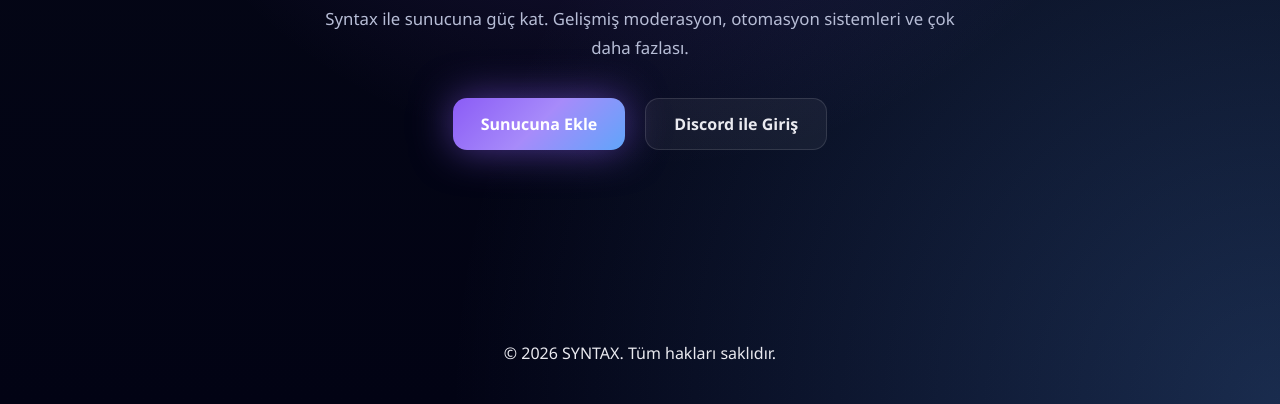
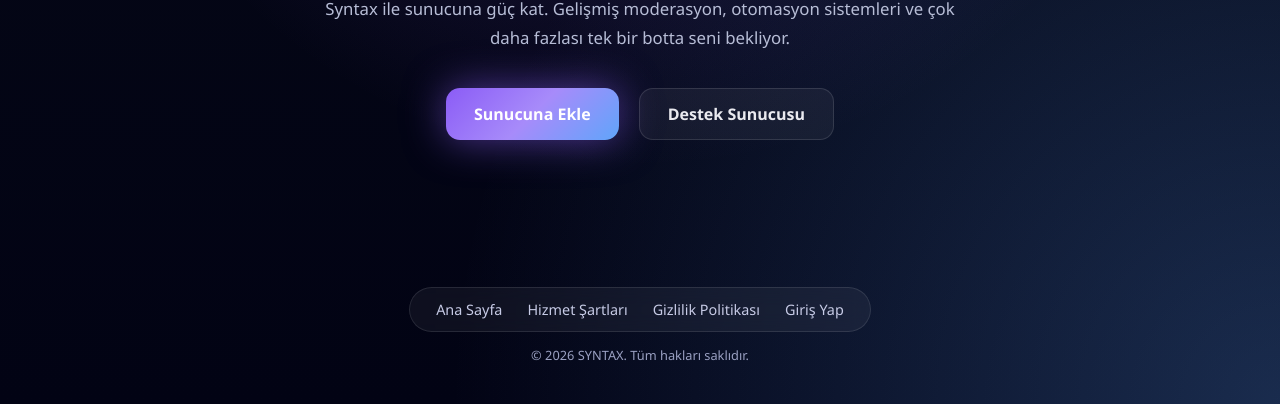
Before and after one commit to zexexe35-cmd/discord-bot-site, a plain HTML site: page index.html in a window 1280 px wide. Shown: the part 396-800 px from the top of the page. Drawn offline with Linux system fonts and the light colour scheme; no server answers.

Commit message:
Update index.html

```diff
--- a/index.html
+++ b/index.html
@@ -113,8 +113,6 @@
       transition: all 0.25s ease;
       display: inline-flex;
       align-items: center;
-      justify-content: center;
-      cursor: pointer;
     }
 
     .btn-primary {
@@ -123,10 +121,20 @@
       box-shadow: 0 0 40px rgba(139,92,246,0.55);
     }
 
+    .btn-primary:hover {
+      transform: translateY(-2px);
+      box-shadow: 0 0 55px rgba(167,139,250,0.8);
+    }
+
     .btn-secondary {
       background: rgba(255,255,255,0.05);
       color: #eaeaf0;
       border: 1px solid rgba(255,255,255,0.12);
+    }
+
+    .btn-secondary:hover {
+      background: rgba(255,255,255,0.1);
+      transform: translateY(-2px);
     }
 
     footer {
@@ -135,6 +143,32 @@
       flex-direction: column;
       align-items: center;
       gap: 14px;
+    }
+
+    .footer-links {
+      display: flex;
+      gap: 25px;
+      padding: 12px 26px;
+      background: rgba(255,255,255,0.05);
+      border-radius: 999px;
+      border: 1px solid rgba(255,255,255,0.1);
+      backdrop-filter: blur(10px);
+    }
+
+    .footer-links a {
+      color: #c7cbe6;
+      text-decoration: none;
+      font-size: 0.9rem;
+    }
+
+    .footer-links a:hover {
+      color: var(--g2);
+    }
+
+    .footer-copy {
+      font-size: 0.8rem;
+      color: #9aa0c2;
+      text-align: center;
     }
   </style>
 </head>
@@ -150,48 +184,49 @@
 
   <main>
     <div class="hero">
-    <h1>Sınırları Zorlayan<br><span>Discord Botu</span></h1>
+      <h1>
+        Sınırları Zorlayan <br>
+        <span>Discord Botu</span>
+      </h1>
 
       <p>
         Syntax ile sunucuna güç kat. Gelişmiş moderasyon,
-      otomasyon sistemleri ve çok daha fazlası.
+        otomasyon sistemleri ve çok daha fazlası
+        tek bir botta seni bekliyor.
       </p>
 
       <div class="buttons">
-      <!-- BOT EKLE -->
         <a
-        href="https://discord.com/oauth2/authorize?client_id=1461438572081971386&permissions=8&scope=bot+applications.commands"
+          href="https://discord.com/oauth2/authorize?client_id=1461438572081971386&permissions=8&integration_type=0&scope=bot+applications.commands"
           class="btn btn-primary"
-        target="_blank">
+          target="_blank"
+        >
           Sunucuna Ekle
         </a>
 
-      <!-- DISCORD LOGIN -->
-      <a href="/api/login" class="btn btn-secondary">
-        Discord ile Giriş
+        <a
+          href="https://discord.gg/Z9jKxDNqx7"
+          class="btn btn-secondary"
+          target="_blank"
+        >
+          Destek Sunucusu
         </a>
       </div>
-
-    <p id="user" style="margin-top:20px;color:#a78bfa;"></p>
     </div>
   </main>
 
   <footer>
+    <div class="footer-links">
+      <a href="/">Ana Sayfa</a>
+      <a href="/terms.html">Hizmet Şartları</a>
+      <a href="/privacy.html">Gizlilik Politikası</a>
+      <a href="/api/login">Giriş Yap</a>
+    </div>
+
     <div class="footer-copy">
       © 2026 SYNTAX. Tüm hakları saklıdır.
     </div>
   </footer>
 
-<script>
-fetch("/api/me")
-  .then(r => r.json())
-  .then(u => {
-    if (u) {
-      document.getElementById("user").innerText =
-        "Giriş yapıldı: " + u.username;
-    }
-  });
-</script>
-
 </body>
 </html>
```
Lines whose indentation alone changed are shown as unchanged.
